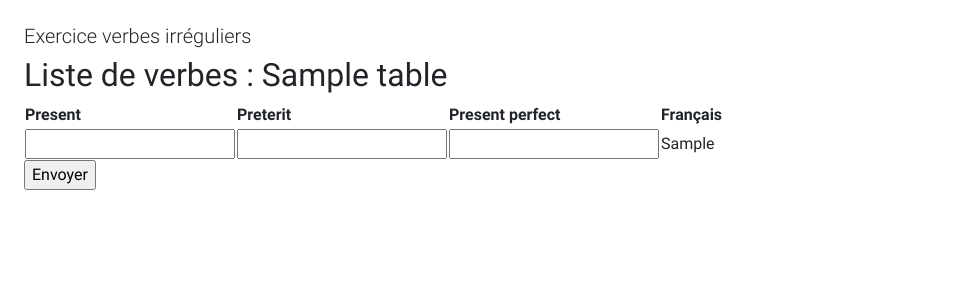
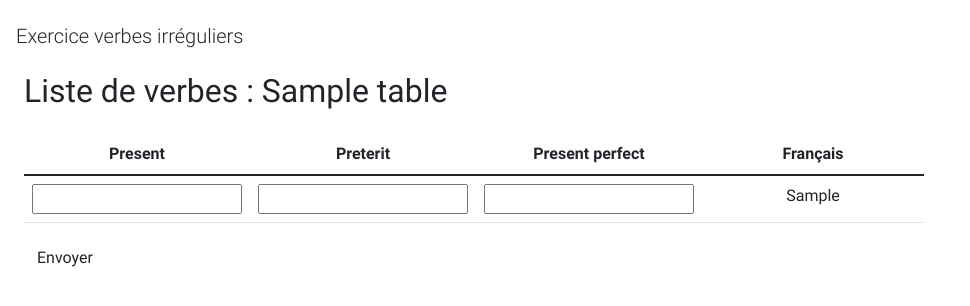
Before and after one commit to johntsinger/django-verbes-irreguliuers, a Django app: page /verbes/table/1/exercise/ in a window 1280 px wide. Shown: the part 64-370 px from the top of the page, without its empty margins (0-970 px from the left). Run offline with Django 4.2, Linux system fonts and the light colour scheme; tables that the repository leaves empty hold one stand-in row (values such as "Sample post"); some libraries are stand-ins or nearby versions.

Commit message:
Refonte du css avec bootstrap

```diff
--- a/verbes/verbes_app/templates/verbes_app/exercise.html
+++ b/verbes/verbes_app/templates/verbes_app/exercise.html
@@ -1,37 +1,41 @@
 {% extends 'verbes_app/base.html' %}
 
-{% load static %}
+{% block h1_content %}
+    Exercice verbes irréguliers
+{% endblock %}
 
 {% block content %}
 
-<h1>Exercice verbes irréguliers</h1>
-
 <h2>Liste de verbes : {{ table.name }}</h2>
 
-<form action="" method="post">
+<div class="mt-4" style="max-width: 900px;">
+    <form action="{% url 'exercise-result' table.id %}" method="post">
         {% csrf_token %}
-    <table class="exercise">
+        <table class="table" style="border-spacing: 1rem;">
             <thead>
                 <tr>
-                <th class="exercise">Present</th>
-                <th class="exercise">Preterit</th>
-                <th class="exercise">Present perfect</th>
-                <th class="exercise">Français</th>
+                    <th class="col-2 text-center">Present</th>
+                    <th class="col-2 text-center">Preterit</th>
+                    <th class="col-2 text-center">Present perfect</th>
+                    <th class="col-3 text-center">Français</th>
                 </tr>
             </thead>
-        <tbody class="exercise">
+            <tbody>
                 {% for verbe in verbes %}
-            <tr class="exercise">
-                <td class="exercise">{{ form.present }}</td>
-                <td class="exercise">{{ form.preterit }}</td>
-                <td class="exercise">{{ form.participe_passe }}</td>
-                <td class="exercise">{{ verbe.francais }}</td>
+                <tr>
+                    <td class="text-center">{{ form.present }}</td>
+                    <td class="text-center">{{ form.preterit }}</td>
+                    <td class="text-center">{{ form.participe_passe }}</td>
+                    <td class="text-center">{{ verbe.francais }}</td>
                 </tr>
                 {% endfor %}
             </tbody>
         </table>
+        <div class="mt-4-">
             <input type="hidden" name="verbes_id" value="{{ verbes_id }}">
-    <input class="button" type="submit" value="Envoyer" formaction="{% url 'exercise-result' table.id %}">
+            <input class="btn" type="submit" value="Envoyer">
+        </div>
     </form>
+</div>
 
 {% endblock %}
```
Also changed, not shown: verbes/verbes_app/templates/verbes_app/exercise_result.html (+19 -10 lines). Lines whose indentation alone changed are shown as unchanged.
